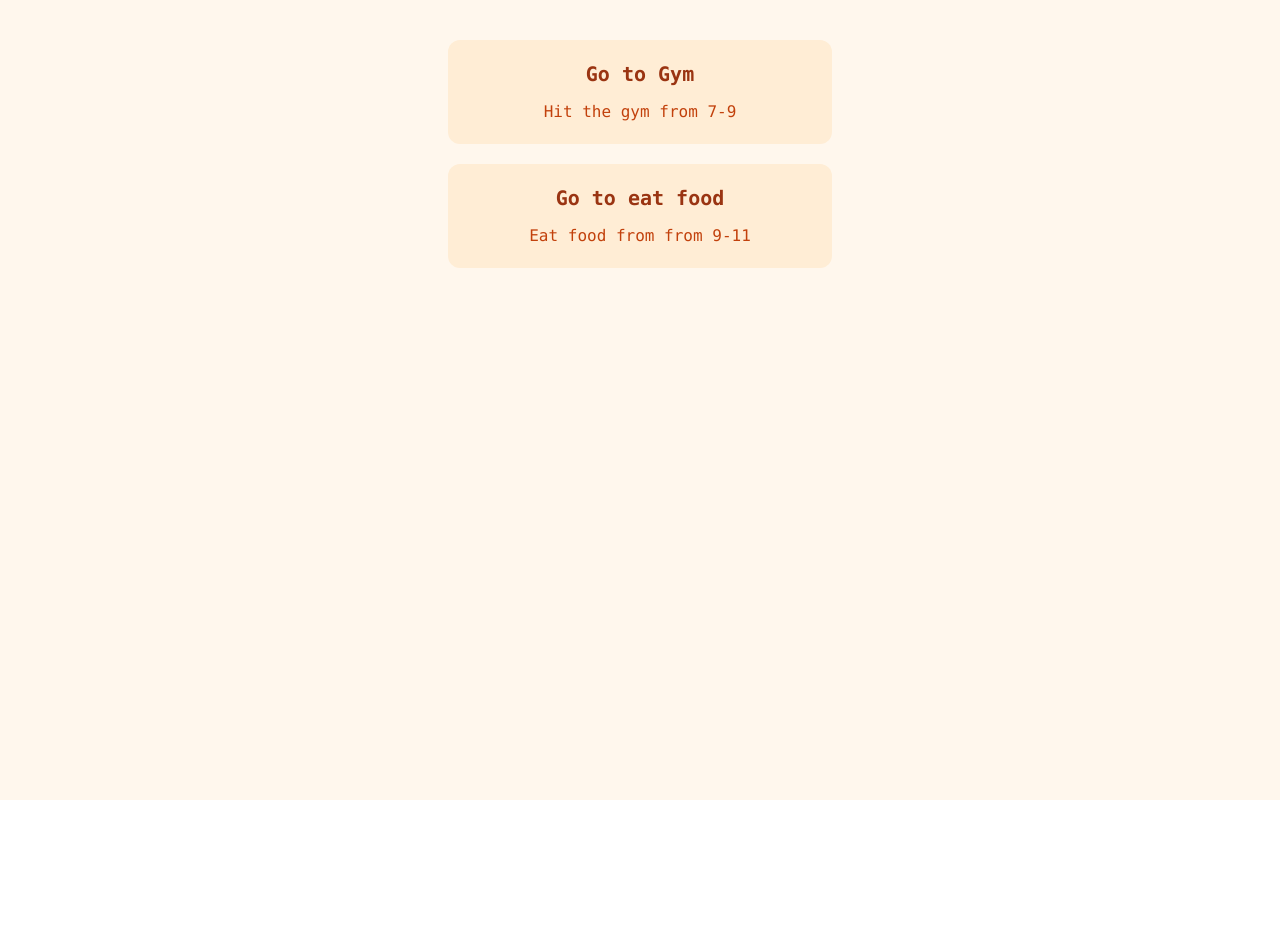
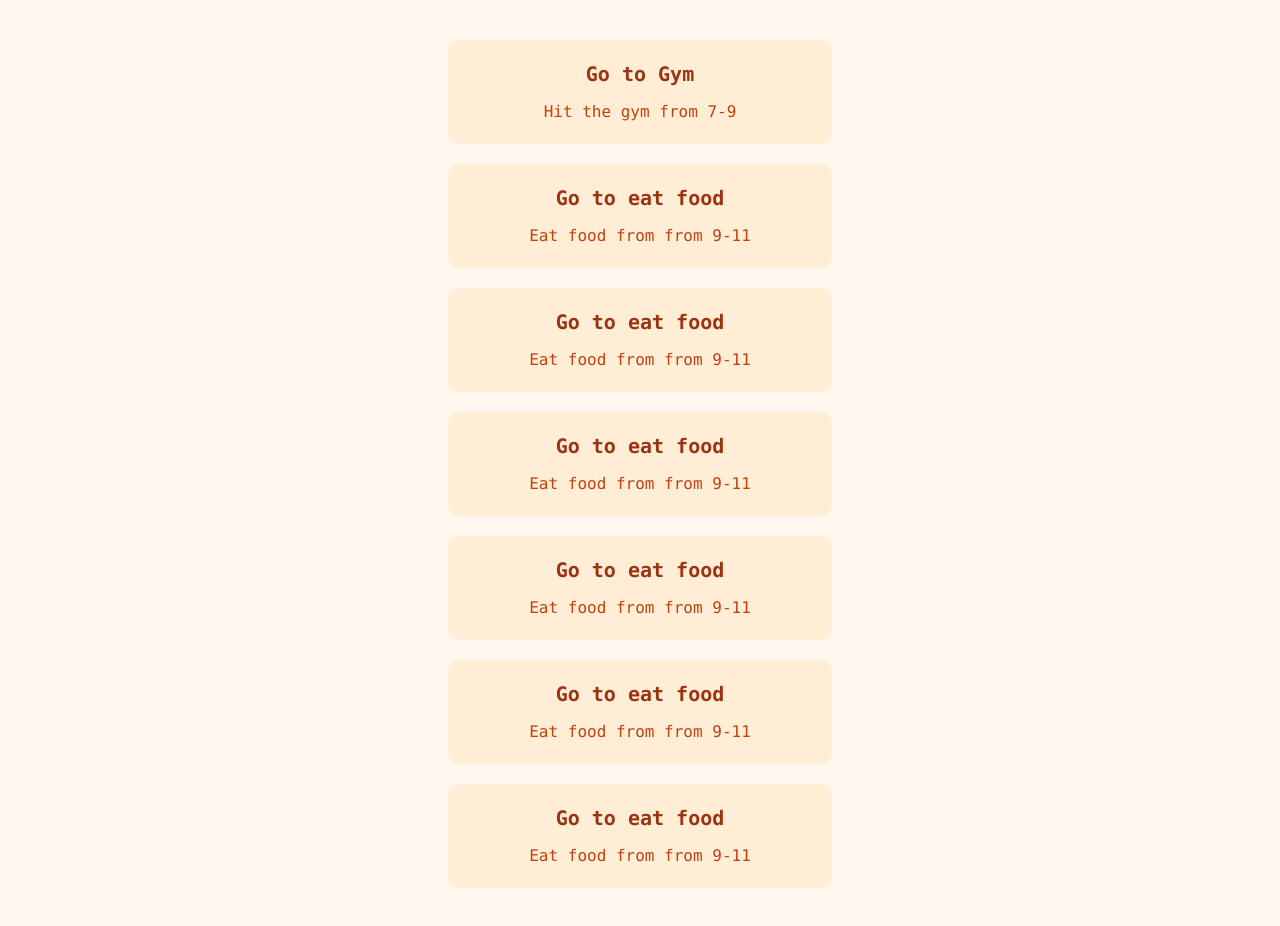
Before and after one commit to anoopraju31/100xdevs_cohort, a React (Vite) app in the folder week 7/week-7.4/atom-family/: page / in a window 1280 px wide. Before the commit the page ends 800 px from the top, so only its background shows below. Built offline with nearby package versions, Linux system fonts and the light colour scheme.

Commit message:
Week 7.4 Atom Family - Home page refactor

```diff
--- a/week 7/week-7.4/atom-family/src/pages/Home.jsx
+++ b/week 7/week-7.4/atom-family/src/pages/Home.jsx
@@ -5,6 +5,11 @@ const Home = () => {
 		<main className='min-h-screen flex flex-col items-center gap-5 bg-orange-50 p-10'>
 			<Todo id={1} />
 			<Todo id={2} />
+			<Todo id={2} />
+			<Todo id={2} />
+			<Todo id={2} />
+			<Todo id={2} />
+			<Todo id={2} />
 		</main>
 	)
 }
```
